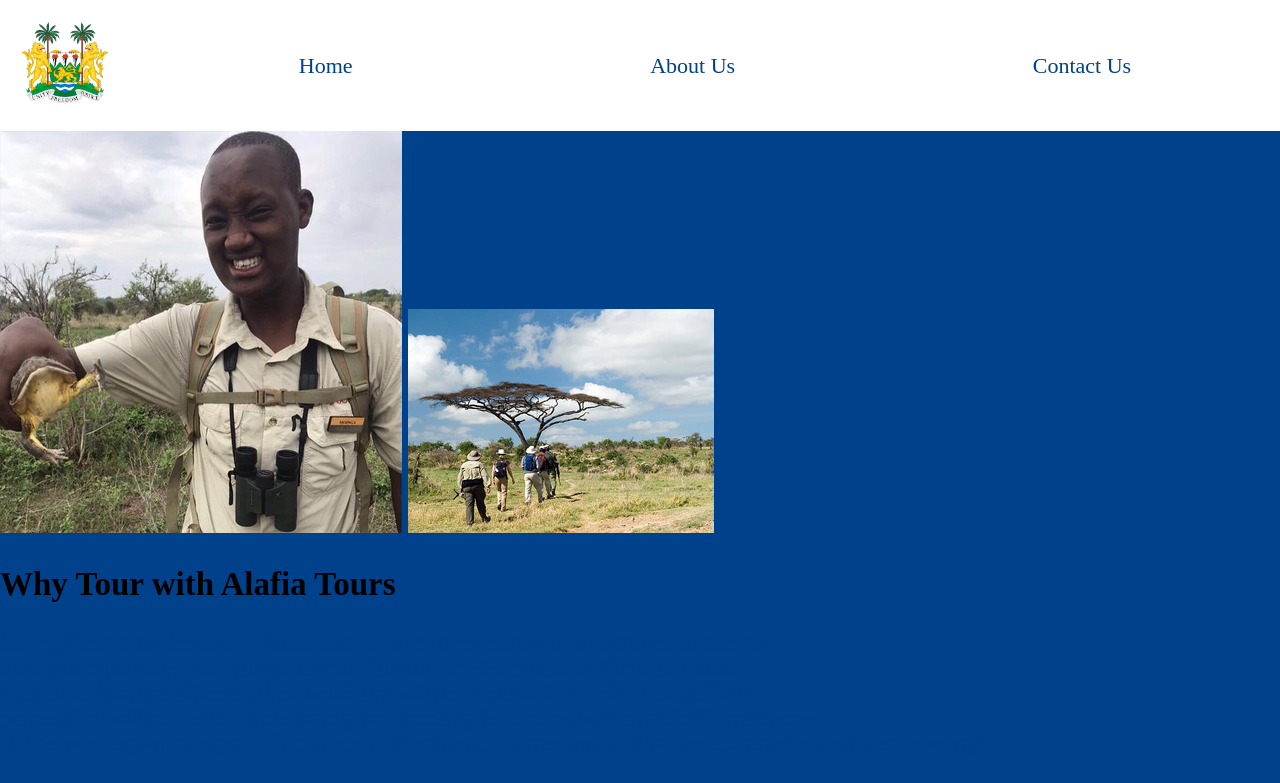
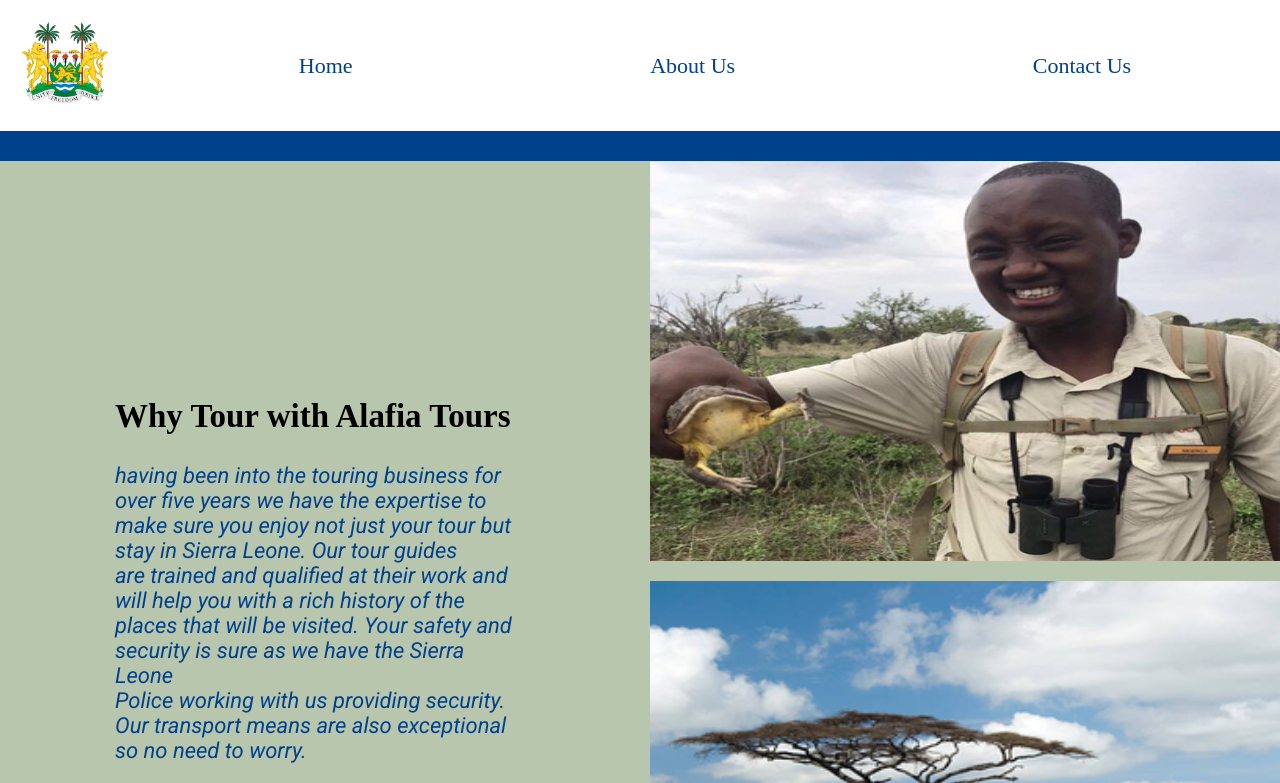
Before and after one commit to Melvinensah/wdd130, a plain HTML site: page sierraleone/aboutus.html in a window 1280 px wide. Shown: the top 783 px of the page. Drawn offline with Linux system fonts and the light colour scheme.

Commit message:
about us completed

```diff
--- a/sierraleone/aboutus.html
+++ b/sierraleone/aboutus.html
@@ -22,8 +22,9 @@
         </header>
         <main id="about-us">
             <section id="about-box">
-                <img src="images/aboutus01.jpg" alt="">
-                <img src="images/aboutus002.jpg" alt="">
+                <img class="img1"src="images/aboutus01.jpg" alt="">
+                <img class="img2" src="images/aboutus002.jpg" alt="">
+                <div class="abtus-text">
                     <h1 class="abtus">Why Tour with Alafia Tours</h1>
                     <p class="abtus-para">
                         having been into the touring business for over five years we have the expertise to<br>
@@ -32,6 +33,7 @@
                         places that will be visited. Your safety and security is sure as we have the Sierra Leone<br>
                         Police working with us providing security. Our transport means are also exceptional so no need to worry.
                     </p>
+                </div>
             </section>
         </main>
         <footer>
--- a/sierraleone/styles/style.css
+++ b/sierraleone/styles/style.css
@@ -247,6 +247,36 @@ footer .social img{
 h3{
    color: #FFFEFF;
 }
+#about-box{
+  display: grid;
+  grid-template-columns: 1fr 1fr;
+  background-color: #b9c6ae;
+  margin-top: 30px;
+  grid-gap: 20px;
+}
+.abtus-text{
+  grid-column: 1/2;
+  grid-row: 1/3;
+  width: 400px;
+  height: 400px;
+  justify-self: center;
+  align-self: center;
+}
+
+.img1{
+  grid-column: 2/3;
+  grid-row: 1/2;
+  width: 100%;
+  height:400px;
+  text-align: center;
+}
+.img2{
+  grid-column: 2/3;
+  grid-row: 2/3;
+  width: 100%;
+  height: 400px;
+  text-align: center;
+}
 @media screen and (max-width: 900px) {
   #hero, .home-grid {
       display: block;
```
Lines whose indentation alone changed are shown as unchanged.
